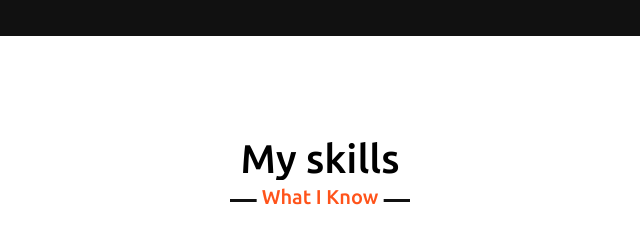
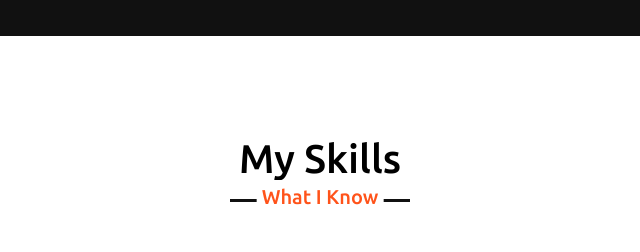
Before and after one commit to JeganIsai24/jeganonline, a plain HTML site: page index.html in a window 1280 px wide. Shown: the part 2360-2612 px from the top of the page, 320-960 px from the left. Drawn offline with nearby package versions, Linux system fonts and the light colour scheme.

Commit message:
Update index.html

```diff
--- a/index.html
+++ b/index.html
@@ -148,7 +148,7 @@
     <!-- skills section -->
     <section class="skills" id="skills">
         <div class="max-width">
-            <h2 class="title">My skills</h2>
+            <h2 class="title">My Skills</h2>
             <div class="skills-content">
                 <div class="column left">
                     <div class="text">My skills & experiences</div>
```
